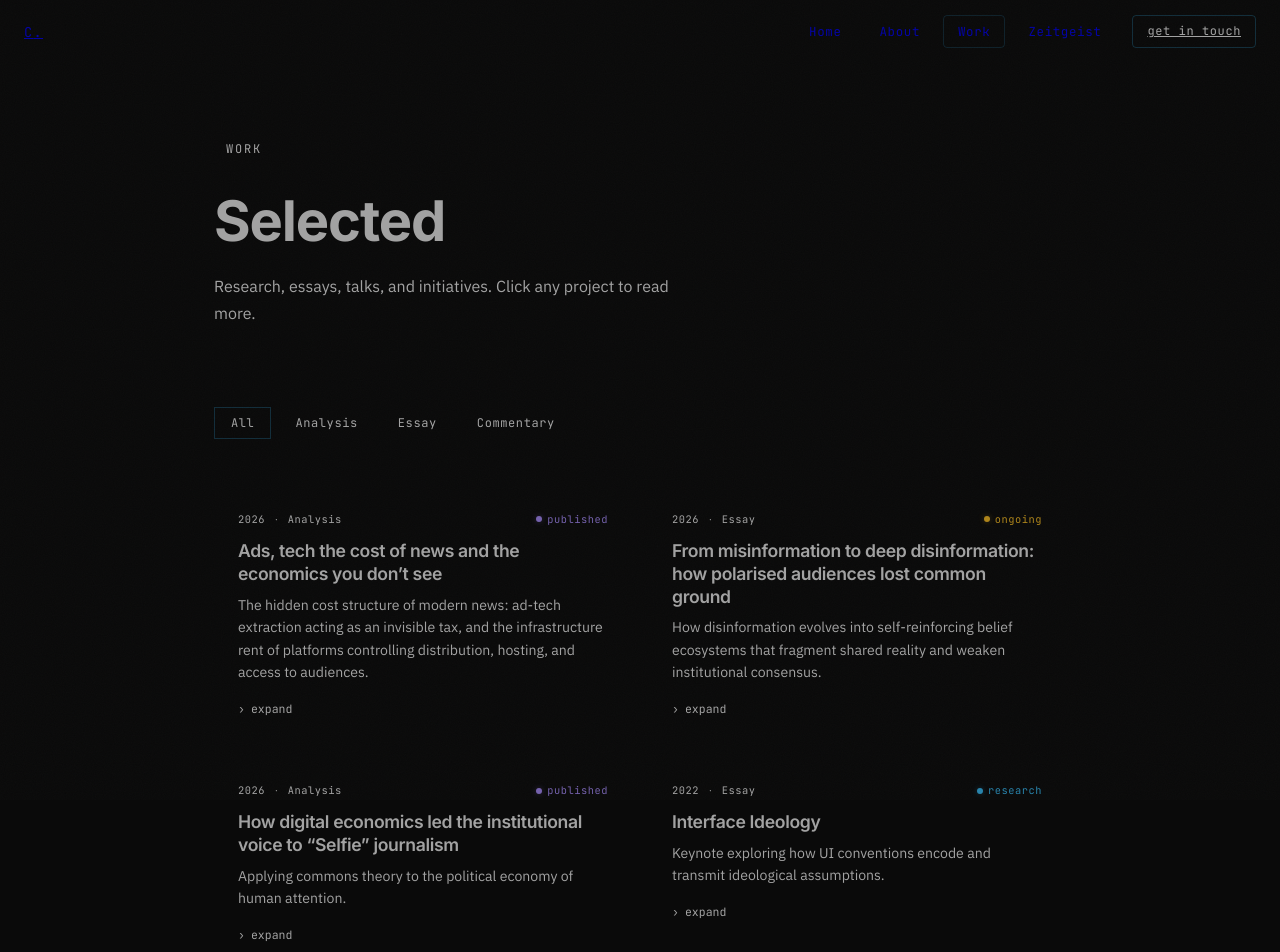
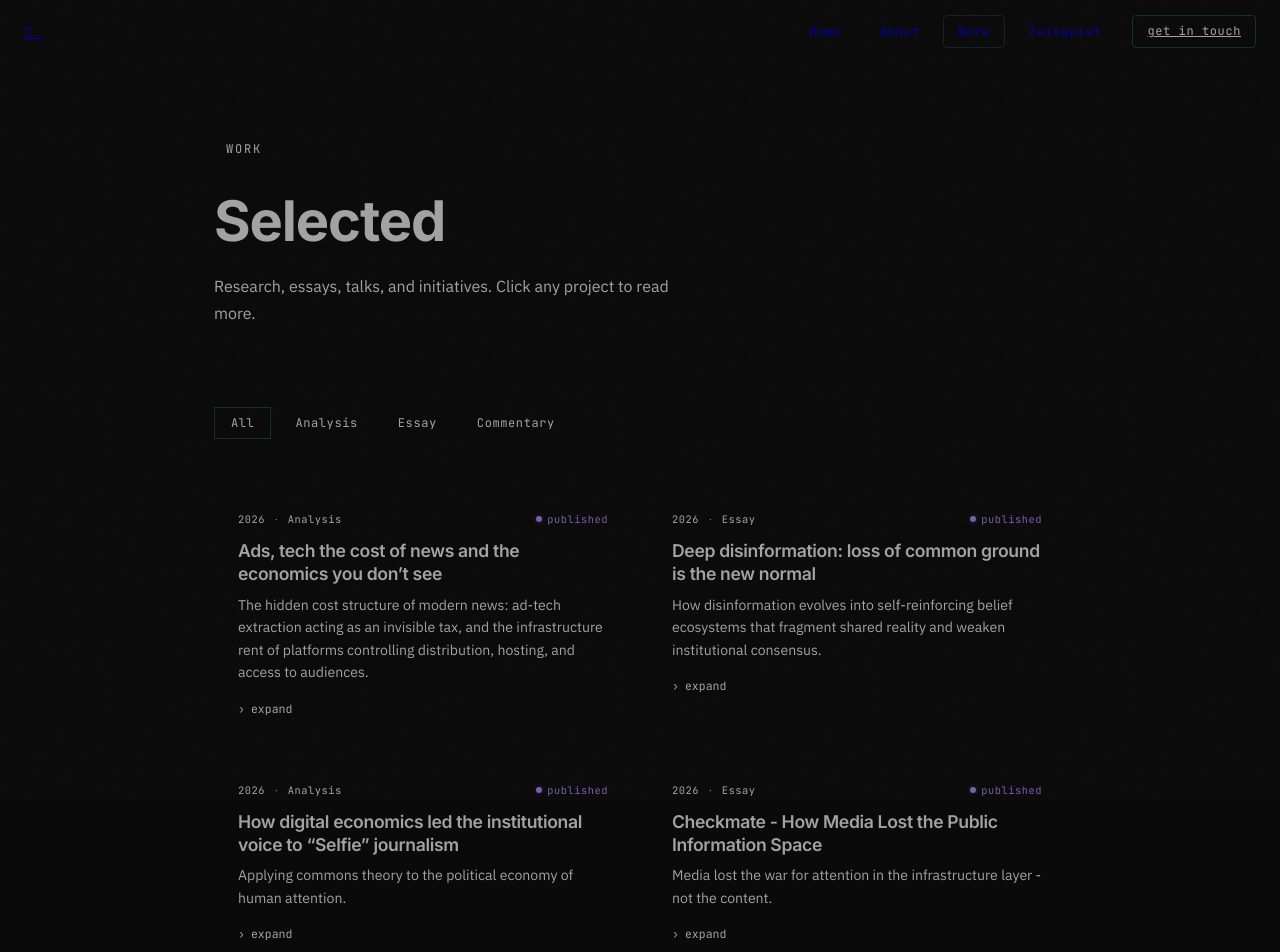
Before and after one commit to kneescars/cassiano-gobbet, a Next.js app: page /portfolio in a window 1280 px wide. Shown: the top 952 px of the page. Built offline with nearby package versions, Linux system fonts and the light colour scheme.

Commit message:
Change of Essay status

```diff
--- a/data/portfolio.ts
+++ b/data/portfolio.ts
@@ -27,7 +27,7 @@ It connects these dynamics to institutional outcomes across Western democracies
   },
   {
     id: "deep-disinformation",
-    title: "From misinformation to deep disinformation: how polarised audiences lost common ground ",
+    title: "Deep disinformation: loss of common ground is the new normal",
     year: "2026",
     category: "Essay",
     description: "How disinformation evolves into self-reinforcing belief ecosystems that fragment shared reality and weaken institutional consensus.",
@@ -35,7 +35,7 @@ It connects these dynamics to institutional outcomes across Western democracies
 
 By examining engagement dynamics, identity alignment, and algorithmic amplification, it shows how audiences cluster around incompatible versions of truth. The central argument: the problem is no longer correcting errors, but confronting a landscape where common ground has structurally disappeared.  `,
     tags: ["Information Architecture", "Organizations", "Epistemology"],
-    status: "ongoing",
+    status: "published",
   },
   {
     id: "attention-commons",
@@ -50,16 +50,17 @@ The research includes both theoretical contributions and a survey of existing go
     status: "published",
   },
   {
-    id: "interface-ideology",
-    title: "Interface Ideology",
-    year: "2022",
+    id: "lost - media",
+    title: "Checkmate - How Media Lost the Public Information Space  ",
+    year: "2026",
     category: "Essay",
-    description: "Keynote exploring how UI conventions encode and transmit ideological assumptions.",
-    detail: `Every interface is an argument. The button invites action; the notification demands attention; the feed implies infinitude. These are not innocent design choices — they are claims about how the world works, who has authority, and what human beings are for.
+    description: "Media lost the war for attention in the infrastructure layer - not the content.",
+    detail: `Media’s decline is not reducible to the dominance of Alphabet and Meta, but reflects a structural loss of control over infrastructure and visibility. The transition from scarcity to abundance dismantled its economic model, exposing it to global competition and eroding pricing power.
 
-Delivered at conferences across Europe and Latin America, this talk introduces a critical vocabulary for analyzing interfaces as ideological artifacts, drawing on semiotics, political theory, and the history of design. The talk has been adapted as a course module at three universities.`,
-    tags: ["Design Theory", "Semiotics", "Critical Theory"],
-    status: "research",
+Presented in academic and policy contexts, this work frames media not as an industry in crisis but as a system reconfigured by platform monopolies. It develops a conceptual lens to understand how control over distribution reshapes perception, coordination, and the stability of shared reality.
+`,
+    tags: ["Infrastructure", "Information Monopoly", "Media"],
+    status: "published",
   },
   {
     id: "epistemic-infrastructure",
```
